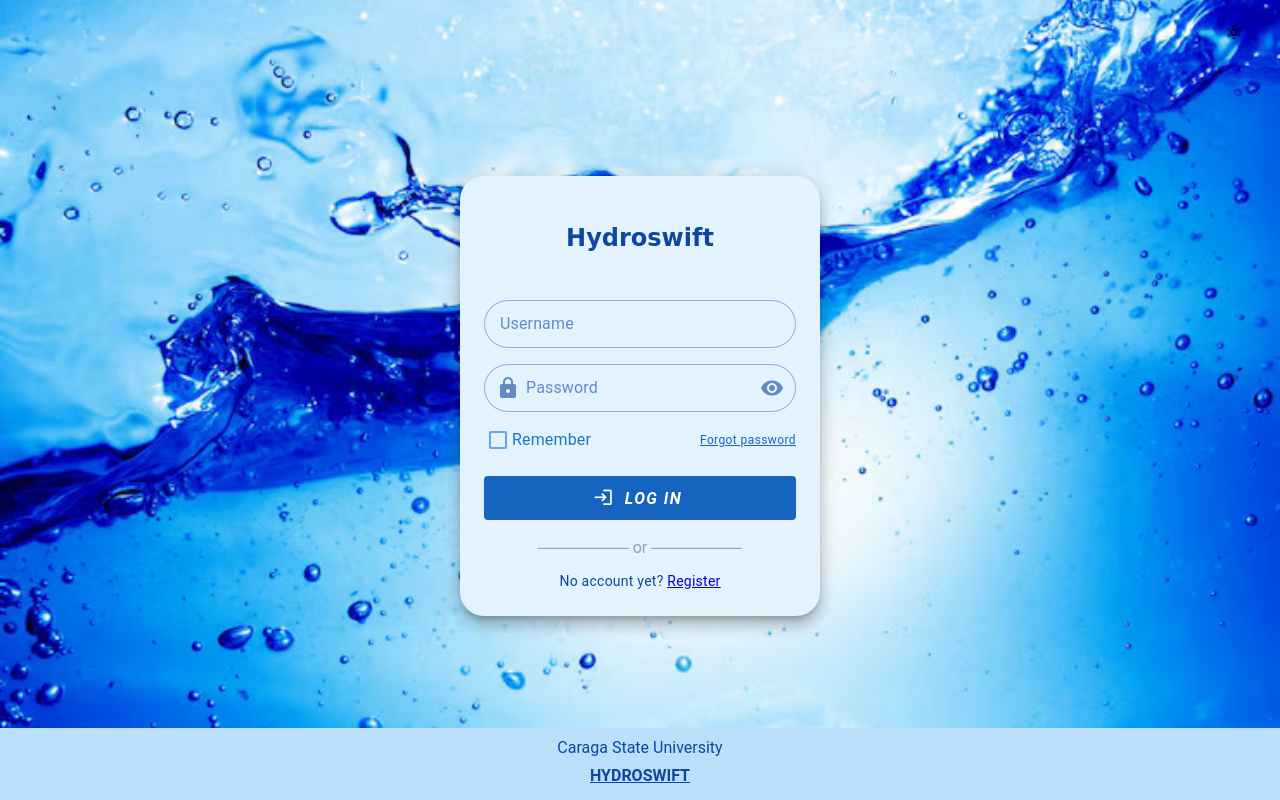
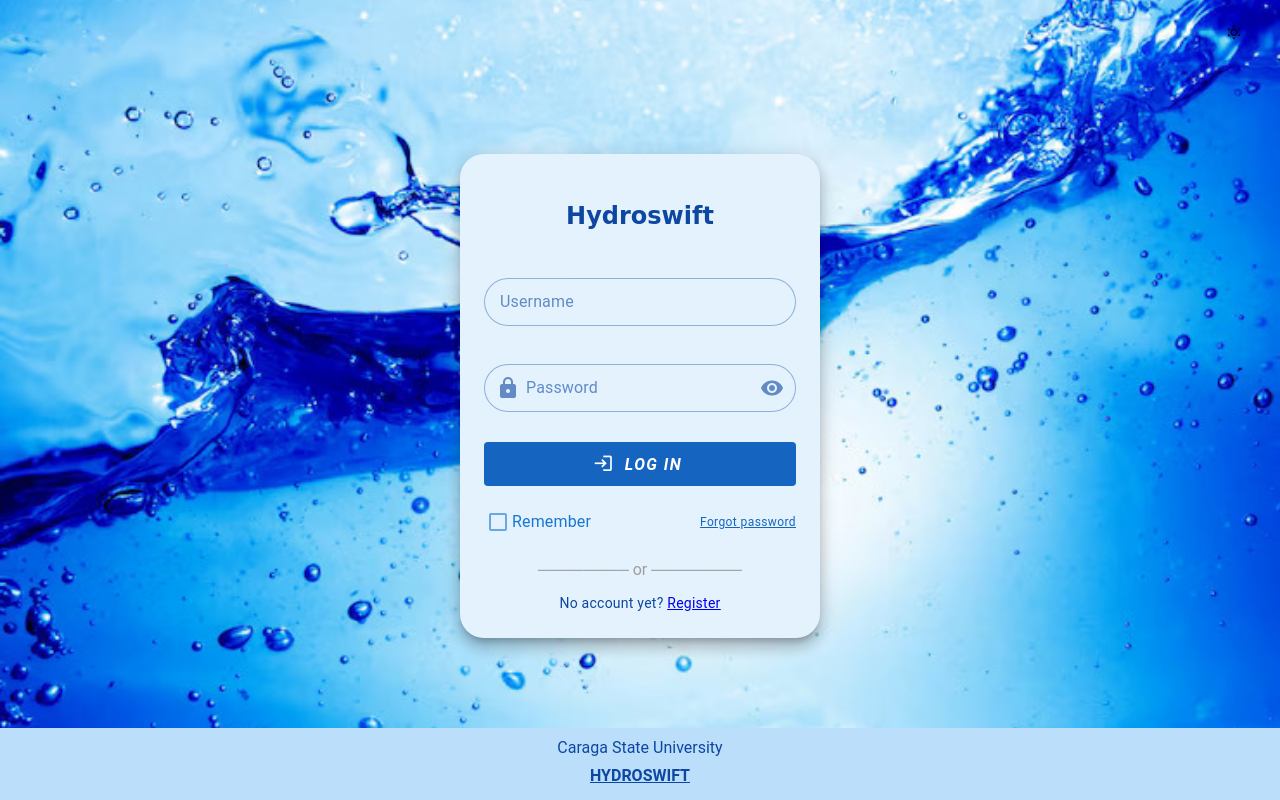
Before and after one commit to jason-himongala/Hydroswift_System, a Vue app: page /Login in a window 1280 px wide. Built offline with nearby package versions, Linux system fonts and the light colour scheme.

Commit message:
Added validators to login view

```diff
--- a/src/views/auth/LoginView.vue
+++ b/src/views/auth/LoginView.vue
@@ -1,8 +1,30 @@
 <script setup>
 import { ref } from 'vue'
+import { requiredValidator, emailValidator, passwordValidator } from '@/utils/validators'
 
 const theme = ref('light')
 const isPasswordVisible = ref(false)
+
+const formDataDefault = {
+  email: '',
+  password: '',
+}
+
+const formData = ref({
+  ...formDataDefault,
+})
+
+const refVForm = ref()
+
+const onLogin = () => {
+  alert(`Logging in as: ${formData.value.email}`)
+}
+
+const onFormSubmit = () => {
+  refVForm.value?.validate().then(({ valid }) => {
+    if (valid) onLogin()
+  })
+}
 
 function toggleTheme() {
   theme.value = theme.value === 'light' ? 'dark' : 'light'
@@ -43,19 +65,23 @@
                 Hydroswift
               </h2>
 
+              <v-form ref="refVForm" fast-fail @submit.prevent="onFormSubmit">
                 <v-text-field
+                  v-model="formData.email"
                   label="Username"
+                  :rules="[requiredValidator, emailValidator]"
                   variant="outlined"
                   class="mb-4"
                   density="comfortable"
                   rounded
-                hide-details
                   :color="theme === 'dark' ? 'blue-lighten-2' : 'primary'"
-              ></v-text-field>
+                />
 
                 <v-text-field
+                  v-model="formData.password"
+                  :type="isPasswordVisible ? 'text' : 'password'"
                   label="Password"
-                :type="isPasswordVisible ? 'text' : 'password'"
+                  :rules="[requiredValidator]"
                   prepend-inner-icon="mdi-lock"
                   :append-inner-icon="isPasswordVisible ? 'mdi-eye-off' : 'mdi-eye'"
                   @click:append-inner="isPasswordVisible = !isPasswordVisible"
@@ -63,9 +89,22 @@
                   class="mb-2"
                   density="comfortable"
                   rounded
-                hide-details
                   :color="theme === 'dark' ? 'blue-lighten-2' : 'primary'"
-              ></v-text-field>
+                />
+
+                <v-btn
+                  type="submit"
+                  block
+                  :color="theme === 'dark' ? 'blue-darken-1' : 'blue-darken-3'"
+                  size="large"
+                  variant="flat"
+                  class="mb-4"
+                  style="font-weight: bold; font-style: italic"
+                  prepend-icon="mdi-login"
+                >
+                  Log in
+                </v-btn>
+              </v-form>
 
               <div
                 class="d-flex align-center justify-space-between text-caption mb-4"
@@ -85,18 +124,6 @@
                   ><u>Forgot password</u></a
                 >
               </div>
-              <v-btn
-                block
-                :color="theme === 'dark' ? 'blue-darken-1' : 'blue-darken-3'"
-                size="large"
-                variant="flat"
-                class="mb-4"
-                style="font-weight: bold; font-style: italic"
-                prepend-icon="mdi-login"
-                to="/Homepage"
-              >
-                Log in
-              </v-btn>
 
               <div class="d-flex align-center justify-center mb-3 text-grey">
                 <span>──────── or ────────</span>
```
Lines whose indentation alone changed are shown as unchanged.
